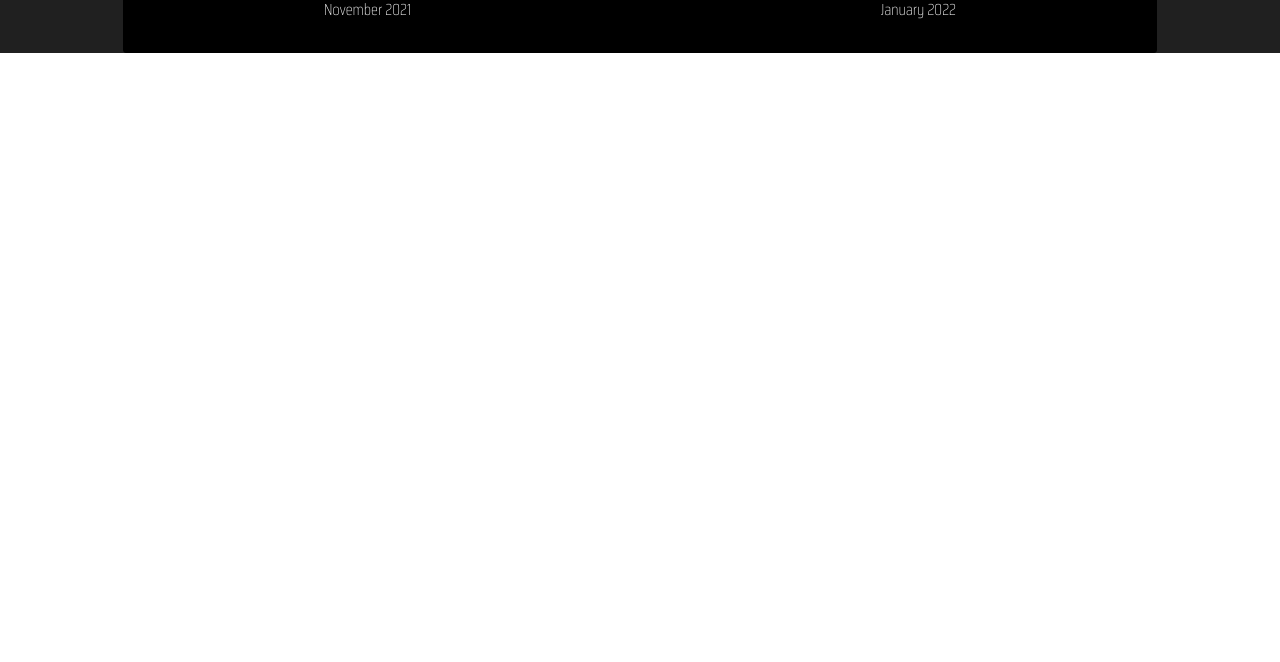
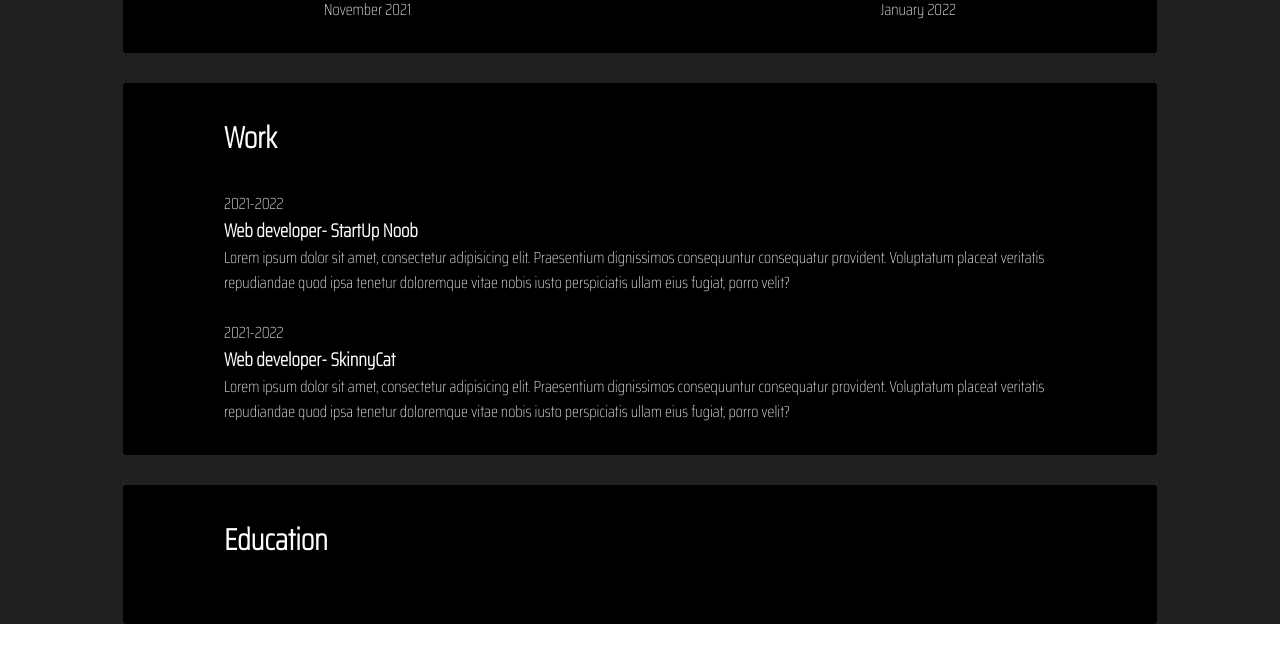
Before and after one commit to RomualdoFranca/personal_website, a plain HTML site: page index.html in a window 1280 px wide. Drawn offline with Linux system fonts and the light colour scheme.

Commit message:
criacao da div work

```diff
--- a/index.html
+++ b/index.html
@@ -21,14 +21,17 @@
 
         <div class="about">
 
-            <span><h2>About me</h2></span>
+            <span>
+                <h2>About me</h2>
+            </span>
             <img class="about-img" src="meprofile.png" alt="">
 
             <div class="about__text">
                 <p>Lorem ipsum, dolor sit amet consectetur adipisicing elit. Temporibus earum quia placeat pariatur
                     ipsam aliquam perferendis et aspernatur ea accusamus atque fuga culpa ipsa maiores eligendi vero ab,
                     harum non.Lorem ipsum, dolor sit amet consectetur adipisicing elit.</p><br>
-                <p>Temporibus earum quia placeat pariatur ipsam aliquam perferendis et aspernatur ea accusamus atque fuga culpa ipsa maiores eligendi vero ab,
+                <p>Temporibus earum quia placeat pariatur ipsam aliquam perferendis et aspernatur ea accusamus atque
+                    fuga culpa ipsa maiores eligendi vero ab,
 
                 </p>
             </div>
@@ -36,11 +39,12 @@
 
         <div class="container__projects">
 
-            <span><h2>Projects</h2></span>
-
+            <span>
+                <h2>Projects</h2>
+            </span>
             <div class="projects">
                 <div class="project-1">
-                    <img src="temp.png" alt="" >
+                    <img src="temp.png" alt="">
                     <h3>Template</h3>
                     <p>November 2021</p>
                 </div>
@@ -49,8 +53,30 @@
                     <h3>Template</h3>
                     <p>January 2022</p>
                 </div>
+            </div>
 
-            </div>
+        </div>
+        <!--fim do container__projects-->
+
+        <div class="container__work">
+            <h2>Work</h2>
+            <p>2021-2022</p>
+            <h3>Web developer- StartUp Noob</h3>
+            <p>Lorem ipsum dolor sit amet, consectetur adipisicing elit. Praesentium dignissimos consequuntur
+                consequatur provident. Voluptatum placeat veritatis repudiandae quod ipsa tenetur doloremque vitae nobis
+                iusto perspiciatis ullam eius fugiat, porro velit?
+            </p>
+            <br
+            <p>2021-2022</p>
+            <h3>Web developer- SkinnyCat</h3>
+            <p>Lorem ipsum dolor sit amet, consectetur adipisicing elit. Praesentium dignissimos consequuntur
+                consequatur provident. Voluptatum placeat veritatis repudiandae quod ipsa tenetur doloremque vitae nobis
+                iusto perspiciatis ullam eius fugiat, porro velit?
+            </p>
+        </div>
+
+        <div class="container__education">
+            <h2>Education</h2>
 
         </div>
     </main>
--- a/style.css
+++ b/style.css
@@ -36,7 +36,7 @@ h1 {
     z-index: -2;
 
 }
-.about {
+.about{
     width: 65%;
     background-color: black;
     border: 1px solid #000000;
@@ -65,7 +65,8 @@ h2 {
     width: 80%;
     float:right;
 }
-.container__projects {
+
+.container__projects, .container__work, .container__education{
     border: 1px solid white;
     width: 65%;
     background-color: black;
@@ -75,7 +76,7 @@ h2 {
     margin-right: auto;
     margin-top:30px;
     padding: 30px 100px;
-    /* position: relative; */
+    position: relative;
 }
 .projects {
     /* border: 1px solid white; */
```
